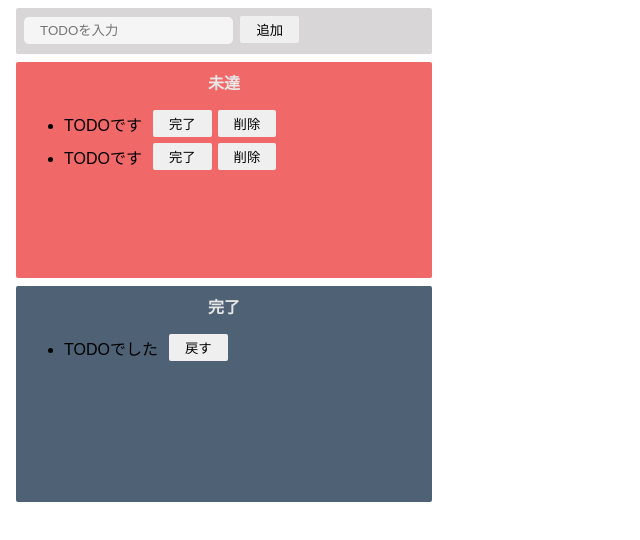
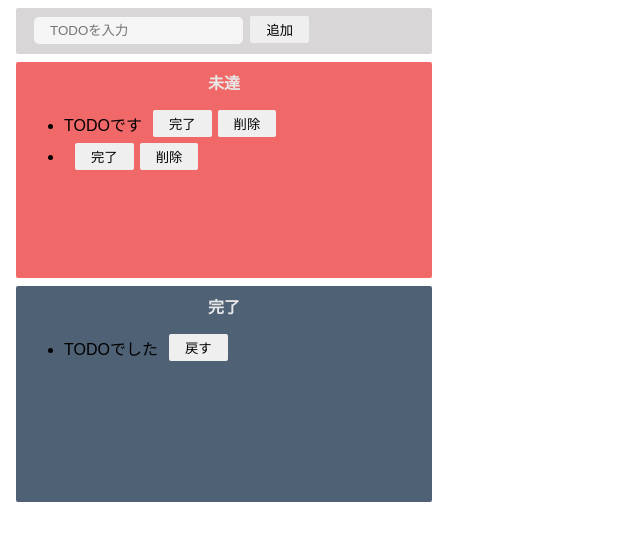
Before and after one commit to 3ru/todo-js, a website built with Parcel: page index.html in a window 1280 px wide. Both pictures are taken after a click on the button "追加". Shown: the whole page, without its empty margins (0-640 px from the left). Built offline with nearby package versions, Linux system fonts and the light colour scheme.

Commit message:
feat: delete button

```diff
--- a/index.html
+++ b/index.html
@@ -7,17 +7,12 @@
 
   <body>
     <div class="input-area">
-      <input placeholder="TODOを入力" />
-      <button>追加</button>
+      <input id="add-text" placeholder="TODOを入力" />
+      <button id="add-button">追加</button>
     </div>
     <div class="incomplete-area">
       <p class="title">未達</p>
-      <ul>
-        <div class="list-row">
-          <li>TODOです</li>
-          <button>完了</button>
-          <button>削除</button>
-        </div>
+      <ul id="incomplete-list">
         <div class="list-row">
           <li>TODOです</li>
           <button>完了</button>
--- a/src/index.js
+++ b/src/index.js
@@ -1 +1,35 @@
 import "./styles.css";
+
+const onClickAdd = () => {
+  const inputText = document.getElementById("add-text").value;
+  document.getElementById("add-text").value = "";
+
+  const div = document.createElement("div");
+  div.className = "list-row";
+
+  const li = document.createElement("li");
+  li.innerText = inputText;
+
+  const completeButton = document.createElement("button");
+  completeButton.innerText = "完了";
+  completeButton.addEventListener("click", () => {
+    alert("完了");
+  });
+
+  const deleteButton = document.createElement("button");
+  deleteButton.innerText = "削除";
+  deleteButton.addEventListener("click", () => {
+    const deleteTarget = deleteButton.parentNode;
+    document.getElementById("incomplete-list").removeChild(deleteTarget);
+  });
+
+  div.appendChild(li);
+  div.appendChild(completeButton);
+  div.appendChild(deleteButton);
+
+  document.getElementById("incomplete-list").appendChild(div);
+};
+
+document
+  .getElementById("add-button")
+  .addEventListener("click", () => onClickAdd());
--- a/src/styles.css
+++ b/src/styles.css
@@ -9,11 +9,13 @@ input {
   outline: none;
   padding: 6px 16px;
   background-color: whitesmoke;
+  margin-left: 10px;
 }
 
 button {
   border-radius: 2px;
   border: none;
+  outline: none;
   padding: 4px 16px;
   margin: 0px 3px;
 }
```
